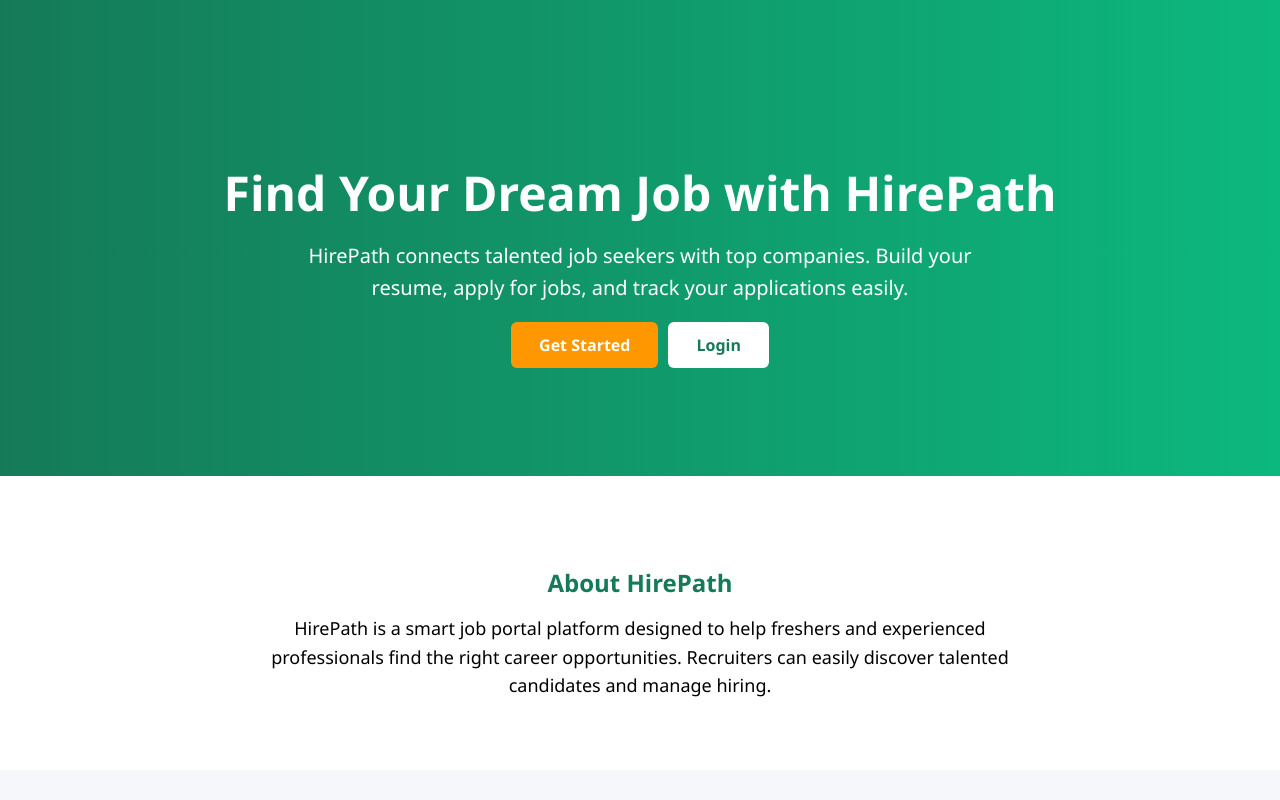
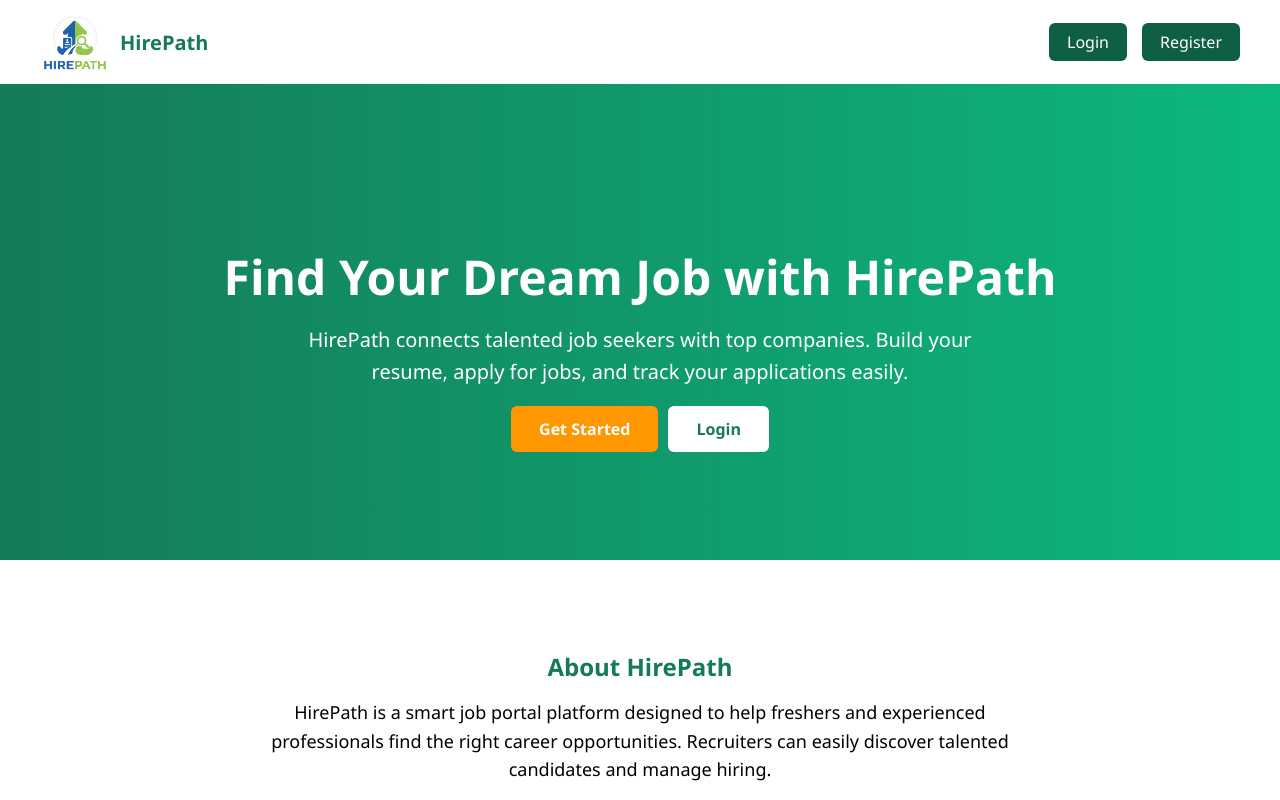
Before and after one commit to jeenathomas03/HirePath, a React (Create React App) app in the folder frontend/: page / in a window 1280 px wide. Shown: the top 800 px of the page. Built offline with nearby package versions, Linux system fonts and the light colour scheme.

Commit message:
new updates

```diff
--- a/frontend/src/pages/Index.js
+++ b/frontend/src/pages/Index.js
@@ -6,7 +6,18 @@ function Index() {
   return (
     <div className="index-container">
 
+      {/* Navigation */}
+      <nav className="navbar">
+        <div className="logo-section">
+          <img src={logo} alt="HirePath Logo" className="logo-img" />
+          <span className="logo-text">HirePath</span>
+        </div>
 
+        <div className="nav-buttons">
+          <a href="/login" className="login-btn">Login</a>
+          <a href="/reg" className="register-btn">Register</a>
+        </div>
+      </nav>
 
       {/* Hero Section */}
       <section className="hero">
```
